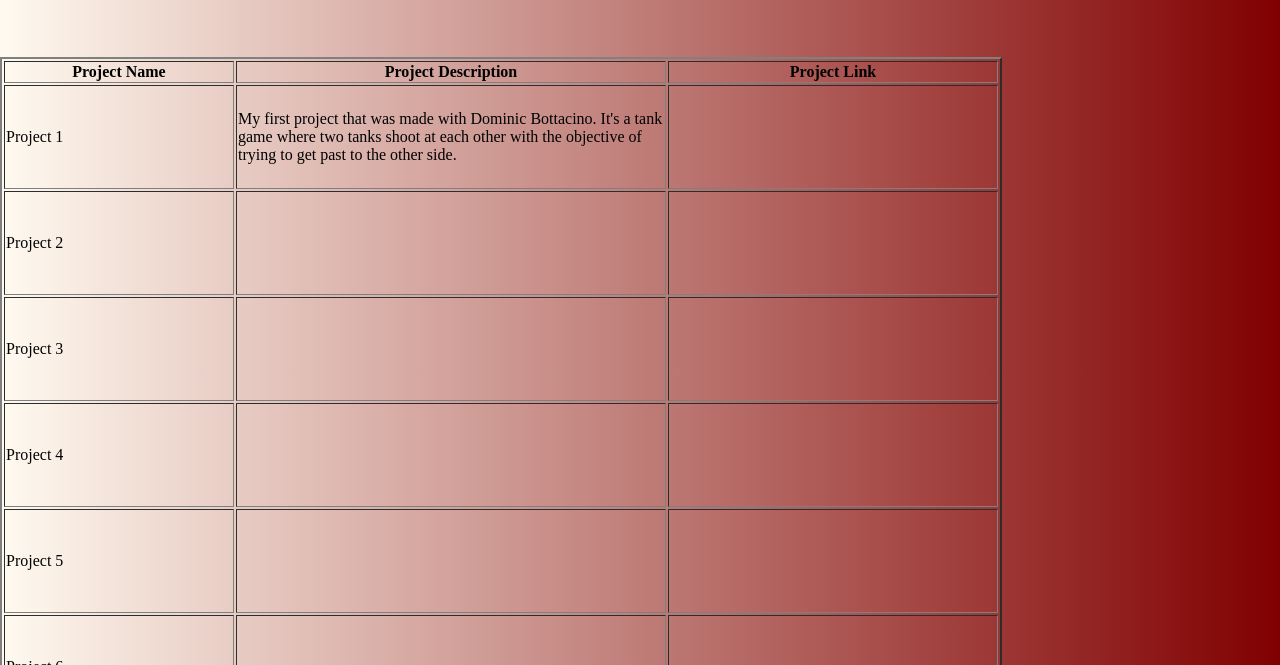
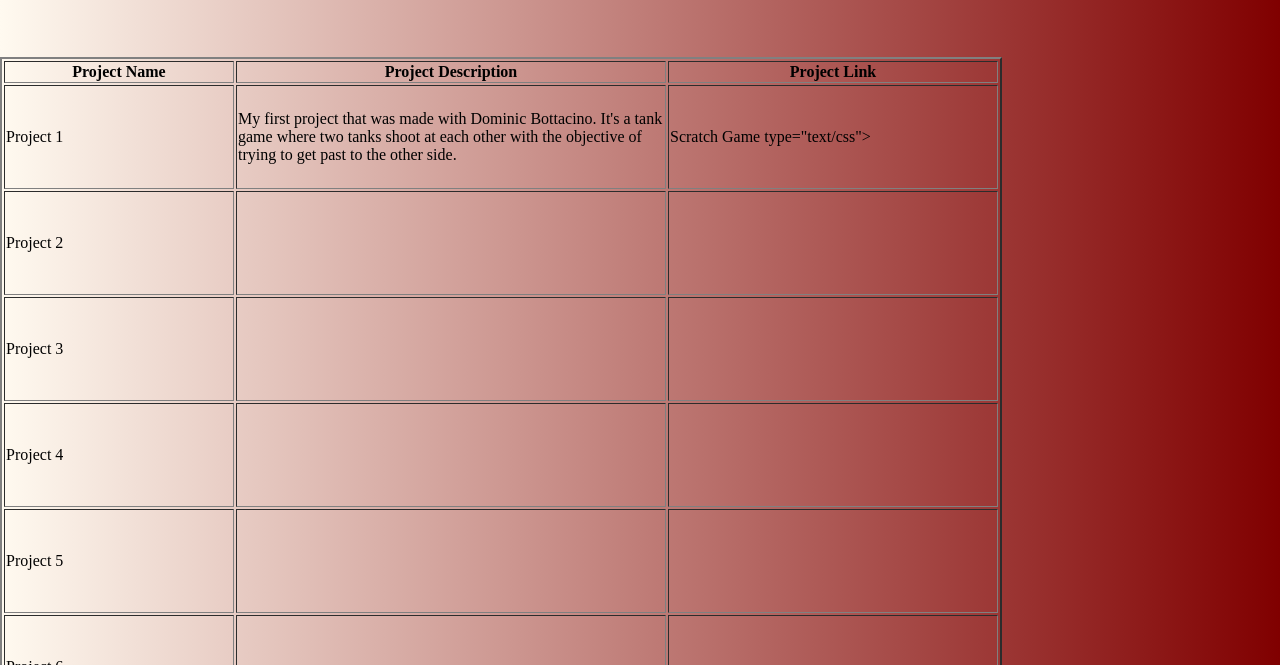
Before and after one commit to WBAlameda/Portfolio-, a plain HTML site: page portfolio.html in a window 1280 px wide. Shown: the part 135-800 px from the top of the page. Drawn offline with Linux system fonts and the light colour scheme.

Commit message:
Update portfolio.html

```diff
--- a/portfolio.html
+++ b/portfolio.html
@@ -30,7 +30,7 @@
             <tr>
                 <td height="100">Project 1
 				<td> My first project that was made with Dominic Bottacino. It's a tank game where two tanks shoot at each other with the objective of trying to get past to the other side.
-				<td>  <link href="https://scratch.mit.edu/projects/172922529/#player" type="text/css">
+				<td>  <link href="https://scratch.mit.edu/projects/172922529/#player">Scratch Game</a> type="text/css">
             </tr>
             <tr>
                 <td height="100">Project 2
```
